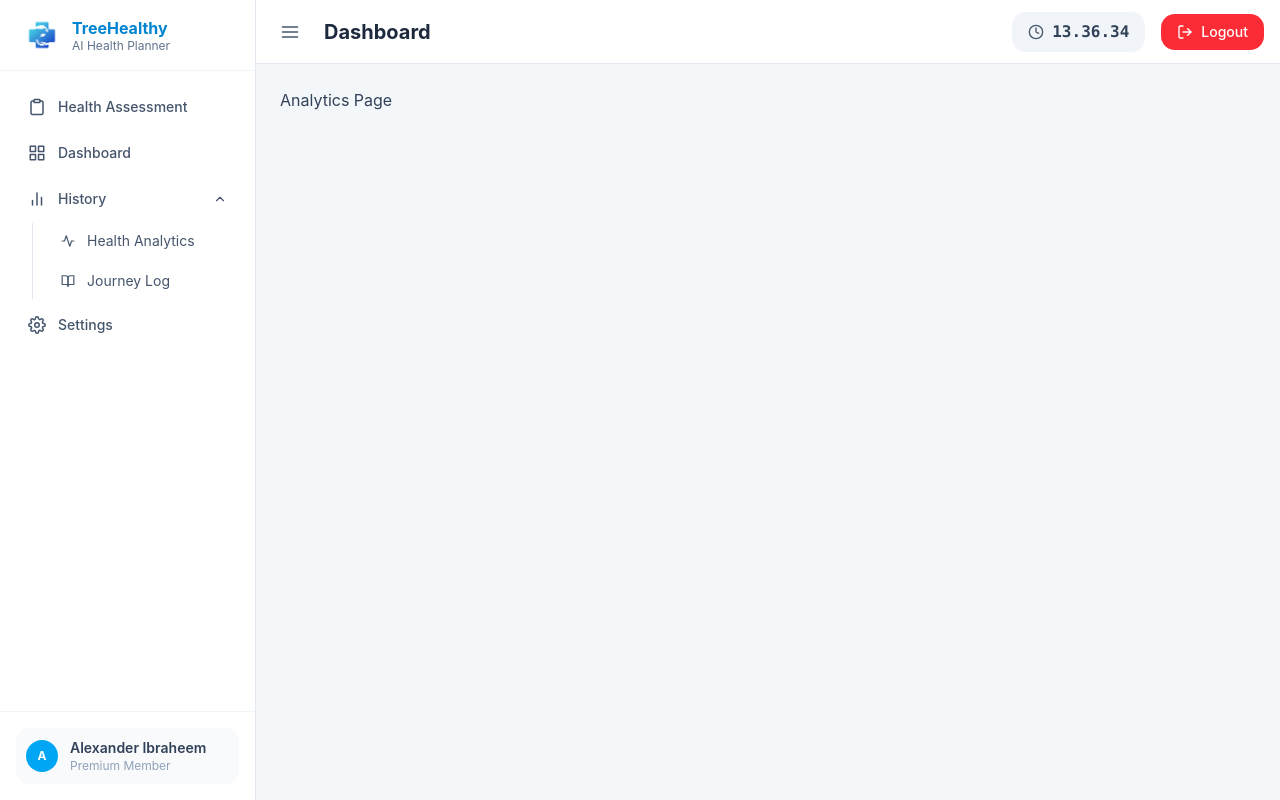
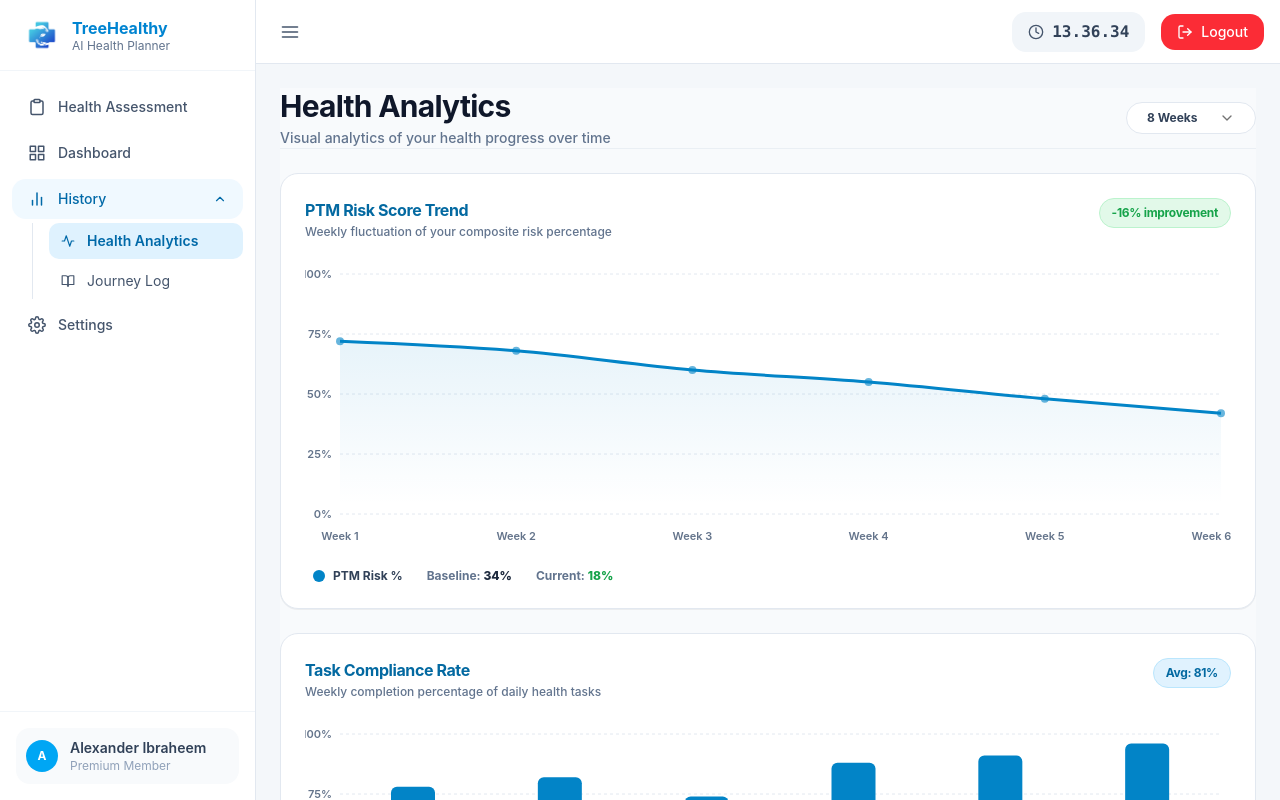
Before and after one commit to TreeHealthy-DB13G002/treehealthy-fe, a React (Vite) app: page /history/analytics in a window 1280 px wide. Built offline with nearby package versions, Linux system fonts and the light colour scheme.

Commit message:
build analytics page with a modified header and sidebar route

```diff
--- a/package.json
+++ b/package.json
@@ -26,6 +26,7 @@
     "react-hook-form": "^7.80.0",
     "react-icons": "^5.6.0",
     "react-router-dom": "^7.18.0",
+    "recharts": "^3.9.0",
     "shadcn": "^4.11.0",
     "tailwind-merge": "^3.6.0",
     "tailwindcss": "^4.3.1",
--- a/src/components/layout/Header.jsx
+++ b/src/components/layout/Header.jsx
@@ -34,7 +34,6 @@ const Header = ({ toggleSidebar }) => {
         <button onClick={toggleSidebar} className="rounded-lg p-2 transition hover:bg-slate-100 active:scale-95 text-slate-600">
           <FiMenu size={20} />
         </button>
-        <h2 className="text-lg md:text-xl font-bold text-slate-800">Dashboard</h2>
       </div>
 
       <div className="flex items-center gap-2 md:gap-4">
--- a/src/components/layout/Sidebar.jsx
+++ b/src/components/layout/Sidebar.jsx
@@ -11,8 +11,8 @@ const menus = [
     name: "History",
     icon: FiBarChart2,
     children: [
-      { name: "Health Analytics", icon: FiActivity, path: "/analytics" },
-      { name: "Journey Log", icon: FiBookOpen, path: "/journey-log" },
+      { name: "Health Analytics", icon: FiActivity, path: "/history/analytics" },
+      { name: "Journey Log", icon: FiBookOpen, path: "/history/journey-log" },
     ],
   },
   { name: "Settings", icon: FiSettings, path: "/settings" },
--- a/src/pages/Assessment/steps/AssessmentResult.jsx
+++ b/src/pages/Assessment/steps/AssessmentResult.jsx
@@ -132,7 +132,7 @@ const AssessmentResult = () => {
 
         <div className="mt-8">
           <button
-            onClick={() => navigate("/action-plan")}
+            onClick={() => navigate("/dashboard")}
             className="w-full bg-brand-primary hover:bg-brand-secondary text-white font-bold h-12 rounded-xl shadow-xs transition-all transform hover:-translate-y-0.5 active:translate-y-0 cursor-pointer flex items-center justify-center"
           >
             Buatkan Program Sehat
--- /dev/null
+++ b/src/pages/History/Analytics/components/AnalyticsHeader.jsx
@@ -0,0 +1,38 @@
+import { Select, SelectContent, SelectItem, SelectTrigger, SelectValue } from "@/components/ui/select";
+
+export default function AnalyticsHeader({ timeRange, onTimeRangeChange }) {
+  return (
+    <div className="flex flex-col gap-4 sm:flex-row sm:items-center sm:justify-between border-b border-slate-200/60">
+      <div className="text-left">
+        <h1 className="text-3xl font-bold text-[#0f172a] tracking-tight">Health Analytics</h1>
+        <p className="text-sm font-medium text-slate-500 mt-1">Visual analytics of your health progress over time</p>
+      </div>
+
+      <div className="flex items-center gap-3 self-end sm:self-auto">
+        <Select value={timeRange} onValueChange={onTimeRangeChange}>
+          <SelectTrigger className="w-[130px] rounded-full border border-slate-200 bg-white px-5 py-2 text-xs font-bold text-slate-700 shadow-3xs hover:bg-slate-50 focus:ring-0 focus:ring-offset-0 focus:outline-hidden transition-all duration-200 data-[state=open]:border-slate-300">
+            <div className="flex items-center gap-1.5">
+              <SelectValue placeholder="Select range" />
+            </div>
+          </SelectTrigger>
+
+          <SelectContent
+            position="popper"
+            sideOffset={6}
+            className="w-[130px] rounded-xl border border-slate-200/80 bg-white p-1 font-semibold text-slate-700 shadow-md data-[state=open]:animate-in data-[state=closed]:animate-out data-[state=open]:fade-in-0 data-[state=open]:zoom-in-95 data-[side=bottom]:slide-in-from-top-2 duration-150"
+          >
+            <SelectItem value="2-weeks" className="text-xs font-bold text-slate-600 focus:bg-slate-50 focus:text-[#0369a1] cursor-pointer rounded-lg py-2 px-3 transition-colors">
+              2 Weeks
+            </SelectItem>
+            <SelectItem value="4-weeks" className="text-xs font-bold text-slate-600 focus:bg-slate-50 focus:text-[#0369a1] cursor-pointer rounded-lg py-2 px-3 transition-colors">
+              4 Weeks
+            </SelectItem>
+            <SelectItem value="8-weeks" className="text-xs font-bold text-slate-600 focus:bg-slate-50 focus:text-[#0369a1] cursor-pointer rounded-lg py-2 px-3 transition-colors">
+              8 Weeks
+            </SelectItem>
+          </SelectContent>
+        </Select>
+      </div>
+    </div>
+  );
+}
--- /dev/null
+++ b/src/pages/History/Analytics/components/ChartCard.jsx
@@ -0,0 +1,23 @@
+export default function ChartCard({ title, subtitle, badgeText, badgeType, children }) {
+  return (
+    <div className="rounded-2xl border border-slate-200 bg-white p-5 sm:p-6 shadow-2xs text-left">
+      <div className="flex flex-wrap items-start justify-between gap-3 mb-6">
+        <div className="space-y-0.5">
+          <h2 className="text-base font-bold text-[#0369a1] tracking-tight">{title}</h2>
+          {subtitle && <p className="text-xs font-medium text-slate-500">{subtitle}</p>}
+        </div>
+
+        {badgeText && (
+          <span
+            className={`rounded-full px-3 py-1.5 text-xs font-bold shadow-3xs tracking-tight border
+            ${badgeType === "success" ? "bg-[#e2f9e9] border-[#bbf3cd] text-[#16a34a]" : "bg-[#e0f2fe] border-[#bae6fd] text-[#0369a1]"}`}
+          >
+            {badgeText}
+          </span>
+        )}
+      </div>
+
+      <div className="w-full">{children}</div>
+    </div>
+  );
+}
--- /dev/null
+++ b/src/pages/History/Analytics/components/PTMRiskChart.jsx
@@ -0,0 +1,58 @@
+import { Area, AreaChart, CartesianGrid, ResponsiveContainer, Tooltip, XAxis, YAxis } from "recharts";
+import { ptmRiskData } from "../data/ptmRiskData";
+
+export default function PTMRiskChart({ limit }) {
+  const filteredData = ptmRiskData.slice(-limit);
+
+  return (
+    <div className="space-y-4">
+      <div className="h-[280px] w-full">
+        <ResponsiveContainer width="100%" height="100%">
+          <AreaChart data={filteredData} margin={{ top: 10, right: 10, left: -25, bottom: 0 }}>
+            <defs>
+              <linearGradient id="analyticsRiskGradient" x1="0" y1="0" x2="0" y2="1">
+                <stop offset="5%" stopColor="#0284c7" stopOpacity={0.15} />
+                <stop offset="95%" stopColor="#0284c7" stopOpacity={0.0} />
+              </linearGradient>
+            </defs>
+
+            <CartesianGrid strokeDasharray="3 3" stroke="#e2e8f0" vertical={false} />
+
+            <XAxis dataKey="week" tick={{ fill: "#64748b", fontSize: 11, fontWeight: 600 }} axisLine={false} tickLine={false} dy={10} />
+
+            <YAxis domain={[0, 100]} ticks={[0, 25, 50, 75, 100]} tickFormatter={(val) => `${val}%`} tick={{ fill: "#64748b", fontSize: 11, fontWeight: 600 }} axisLine={false} tickLine={false} />
+
+            <Tooltip
+              formatter={(value) => [`${value}%`, "PTM Risk"]}
+              contentStyle={{
+                background: "#ffffff",
+                border: "1px solid #e2e8f0",
+                borderRadius: "12px",
+                boxShadow: "0 4px 6px -1px rgb(0 0 0 / 0.05)",
+                color: "#0f172a",
+                fontSize: "12px",
+                fontWeight: "600",
+              }}
+            />
+
+            <Area type="monotone" dataKey="score" stroke="none" fill="url(#analyticsRiskGradient)" connectNulls />
+            <Area type="monotone" dataKey="score" stroke="#0284c7" strokeWidth={3} fill="none" dot={{ r: 4, fill: "#0284c7", strokeWidth: 0 }} activeDot={{ r: 6, fill: "#0369a1", strokeWidth: 0 }} />
+          </AreaChart>
+        </ResponsiveContainer>
+      </div>
+
+      <div className="flex items-center gap-6 pt-2 text-xs font-bold pl-2">
+        <div className="flex items-center gap-2 text-slate-700">
+          <span className="h-3 w-3 rounded-full bg-[#0284c7]" />
+          <span>PTM Risk %</span>
+        </div>
+        <div className="text-slate-500">
+          Baseline: <span className="text-slate-800 font-extrabold">34%</span>
+        </div>
+        <div className="text-slate-500">
+          Current: <span className="text-[#16a34a] font-extrabold">18%</span>
+        </div>
+      </div>
+    </div>
+  );
+}
--- /dev/null
+++ b/src/pages/History/Analytics/components/RecommendationComplianceChart.jsx
@@ -0,0 +1,42 @@
+import { Bar, BarChart, CartesianGrid, ResponsiveContainer, Tooltip, XAxis, YAxis } from "recharts";
+import { recommendationData } from "../data/recommendationData";
+
+export default function RecommendationComplianceChart({ limit }) {
+  const filteredData = recommendationData.slice(-limit);
+
+  return (
+    <div className="space-y-4">
+      <div className="h-[280px] w-full">
+        <ResponsiveContainer width="100%" height="100%">
+          <BarChart data={filteredData} margin={{ top: 10, right: 10, left: -25, bottom: 0 }} barSize={limit === 2 ? 80 : 44}>
+            <CartesianGrid strokeDasharray="3 3" stroke="#e2e8f0" vertical={false} />
+
+            <XAxis dataKey="week" tick={{ fill: "#64748b", fontSize: 11, fontWeight: 600 }} axisLine={false} tickLine={false} dy={10} />
+
+            <YAxis domain={[0, 100]} ticks={[0, 25, 50, 75, 100]} tickFormatter={(val) => `${val}%`} tick={{ fill: "#64748b", fontSize: 11, fontWeight: 600 }} axisLine={false} tickLine={false} />
+
+            <Tooltip
+              formatter={(value) => [`${value}%`, "Completion Rate"]}
+              contentStyle={{
+                background: "#ffffff",
+                border: "1px solid #e2e8f0",
+                borderRadius: "12px",
+                boxShadow: "0 4px 6px -1px rgb(0 0 0 / 0.05)",
+                color: "#0f172a",
+                fontSize: "12px",
+                fontWeight: "600",
+              }}
+            />
+
+            <Bar dataKey="compliance" fill="#0284c7" radius={[6, 6, 0, 0]} />
+          </BarChart>
+        </ResponsiveContainer>
+      </div>
+
+      <div className="flex items-center gap-2 pt-2 text-xs font-bold pl-2 text-slate-700">
+        <span className="h-3 w-3 rounded-md bg-[#0284c7]" />
+        <span>Completion Rate</span>
+      </div>
+    </div>
+  );
+}
--- /dev/null
+++ b/src/pages/History/Analytics/data/ptmRiskData.js
@@ -0,0 +1,26 @@
+export const ptmRiskData = [
+  {
+    week: "Week 1",
+    score: 72,
+  },
+  {
+    week: "Week 2",
+    score: 68,
+  },
+  {
+    week: "Week 3",
+    score: 60,
+  },
+  {
+    week: "Week 4",
+    score: 55,
+  },
+  {
+    week: "Week 5",
+    score: 48,
+  },
+  {
+    week: "Week 6",
+    score: 42,
+  },
+];
--- /dev/null
+++ b/src/pages/History/Analytics/data/recommendationData.js
@@ -0,0 +1,26 @@
+export const recommendationData = [
+  {
+    week: "Week 1",
+    compliance: 78,
+  },
+  {
+    week: "Week 2",
+    compliance: 82,
+  },
+  {
+    week: "Week 3",
+    compliance: 74,
+  },
+  {
+    week: "Week 4",
+    compliance: 88,
+  },
+  {
+    week: "Week 5",
+    compliance: 91,
+  },
+  {
+    week: "Week 6",
+    compliance: 96,
+  },
+];
--- a/src/pages/History/Analytics/index.jsx
+++ b/src/pages/History/Analytics/index.jsx
@@ -1,5 +1,35 @@
-const Analytics = () => {
-  return <h1>Analytics Page</h1>;
-};
+import { useState } from "react";
+import AnalyticsHeader from "./components/AnalyticsHeader";
+import ChartCard from "./components/ChartCard";
+import PTMRiskChart from "./components/PTMRiskChart";
+import RecommendationComplianceChart from "./components/RecommendationComplianceChart";
 
-export default Analytics;
+export default function HealthAnalytics() {
+  const [timeRange, setTimeRange] = useState("8-weeks");
+
+  const getLimit = () => {
+    if (timeRange === "2-weeks") return 2;
+    if (timeRange === "4-weeks") return 4;
+    return 8;
+  };
+
+  const limit = getLimit();
+
+  return (
+    <div className="min-h-screen bg-[#f8fafc]">
+      <div className="mx-auto max-w-7xl space-y-6">
+        <AnalyticsHeader timeRange={timeRange} onTimeRangeChange={setTimeRange} />
+
+        <div className="space-y-6">
+          <ChartCard title="PTM Risk Score Trend" subtitle="Weekly fluctuation of your composite risk percentage" badgeText="-16% improvement" badgeType="success">
+            <PTMRiskChart limit={limit} />
+          </ChartCard>
+
+          <ChartCard title="Task Compliance Rate" subtitle="Weekly completion percentage of daily health tasks" badgeText="Avg: 81%" badgeType="info">
+            <RecommendationComplianceChart limit={limit} />
+          </ChartCard>
+        </div>
+      </div>
+    </div>
+  );
+}
```
Also changed, not shown: 1 other file (tests, documents, lock files or other folders).
